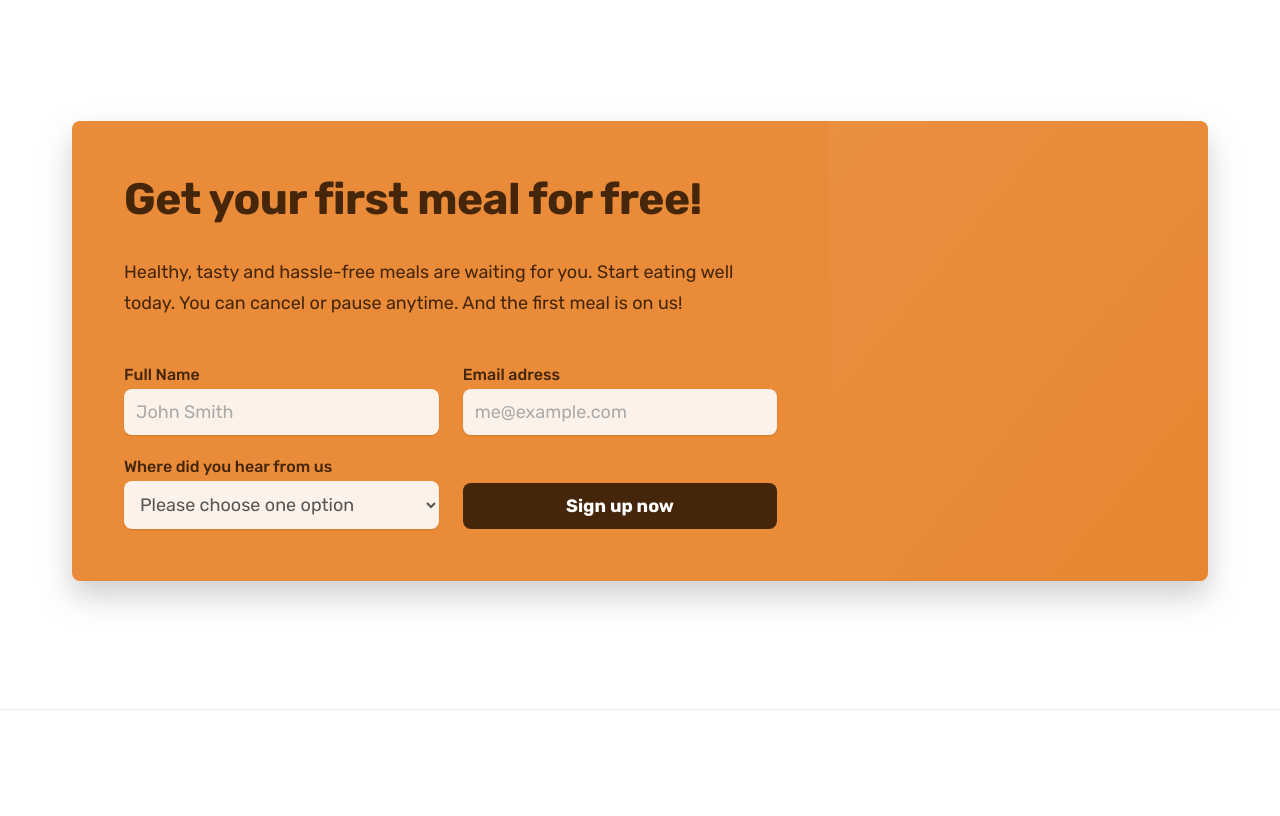
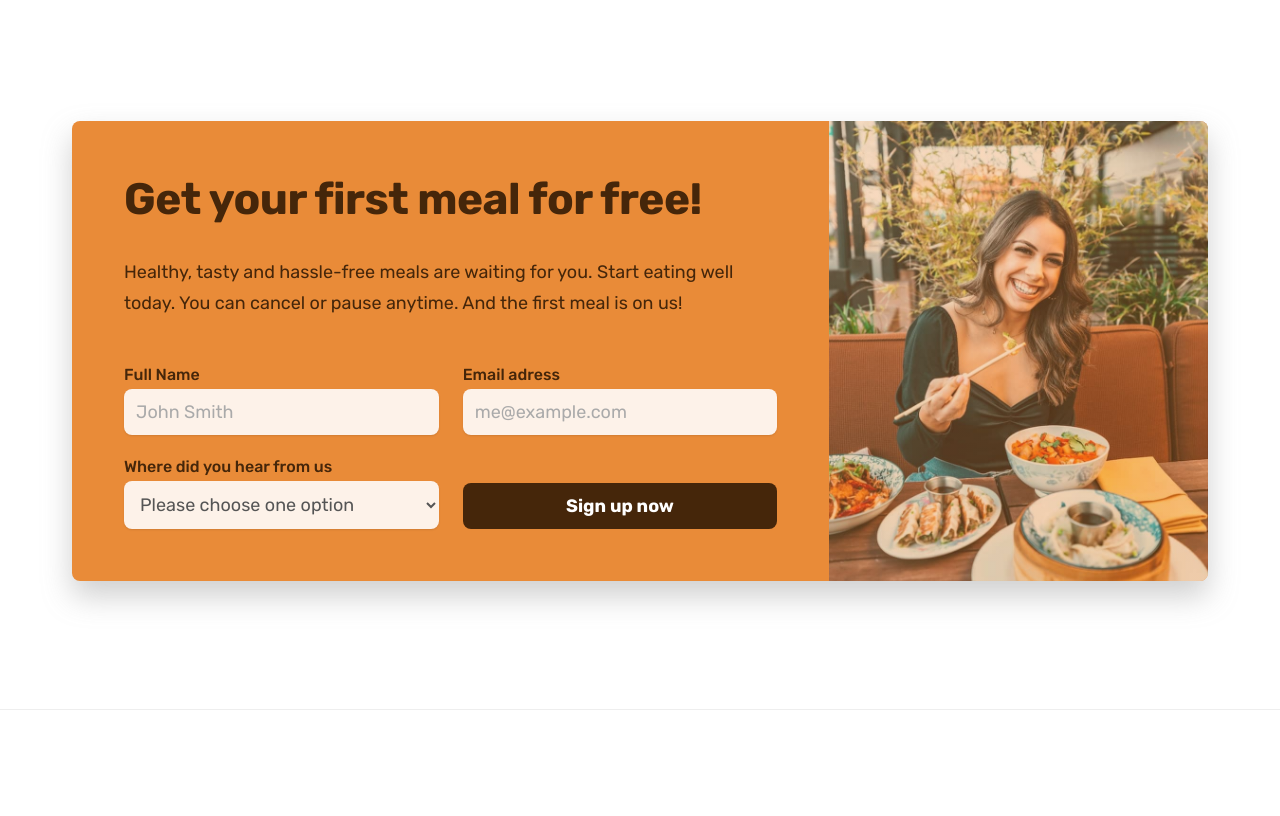
Before and after one commit to Jasiuka/CourseProjectWebsite, a plain HTML site: page index.html in a window 1280 px wide. Shown: the part 6560-7376 px from the top of the page. Drawn offline with nearby package versions, Linux system fonts and the light colour scheme; the site is published under a folder, as on GitHub Pages, so addresses that start at the root find nothing.

Commit message:
Update style.css

```diff
--- a/style/style.css
+++ b/style/style.css
@@ -854,7 +854,7 @@ ion-icon {
       rgba(235, 151, 78, 0.35),
       rgba(230, 125, 34, 0.35)
     ),
-    url("/eating.jpg");
+    url(eating.jpg);
   background-size: cover;
   background-position: center;
 }
```
